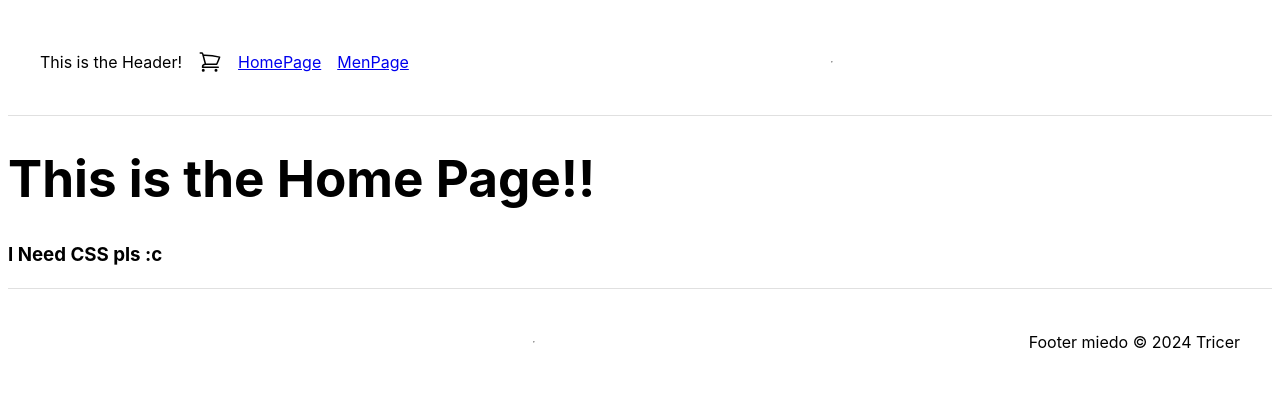
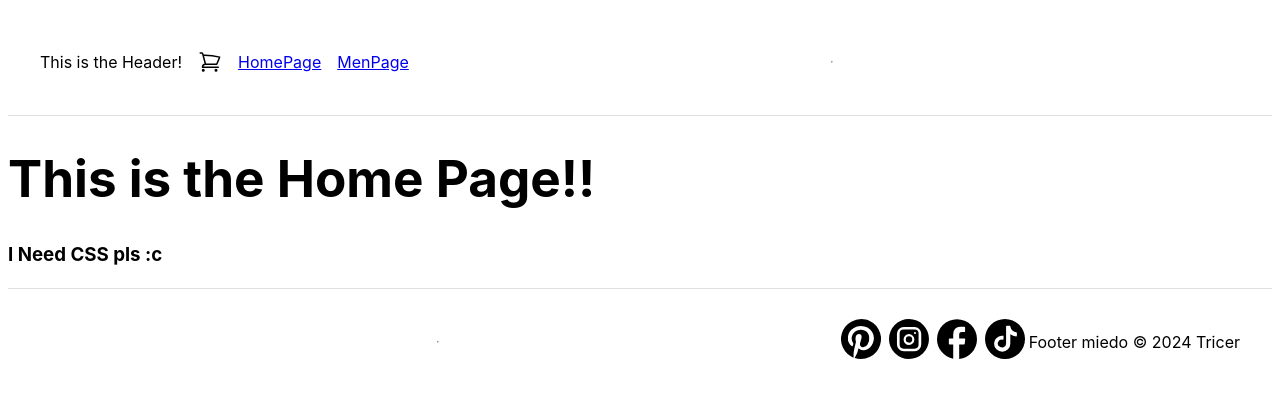
Before and after one commit to JGeanca/Tricer, a React (Vite) app in the folder projects/project-01/: page / in a window 1280 px wide. Shown: the top 398 px of the page. Built offline with nearby package versions, Linux system fonts and the light colour scheme.

Commit message:
Adding social media Icons

```diff
--- a/projects/project-01/src/assets/Icons.jsx
+++ b/projects/project-01/src/assets/Icons.jsx
@@ -1,8 +1,51 @@
+// Resources:
+// - https://icon-sets.iconify.design/
+// - https://heroicons.com/
+
+
 export function CartIcon() {
   return (
-    <svg xmlns="http://www.w3.org/2000/svg" width='24' height='24' fill="none" viewBox="0 0 24 24" strokeWidth={1.5} stroke="currentColor" className="size-6">
+    <svg xmlns="http://www.w3.org/2000/svg" width={24} height={24} fill="none" viewBox="0 0 24 24" strokeWidth={1.5} stroke="currentColor" className="size-6">
       <path strokeLinecap="round" strokeLinejoin="round" d="M2.25 3h1.386c.51 0 .955.343 1.087.835l.383 1.437M7.5 14.25a3 3 0 0 0-3 3h15.75m-12.75-3h11.218c1.121-2.3 2.1-4.684 2.924-7.138a60.114 60.114 0 0 0-16.536-1.84M7.5 14.25 5.106 5.272M6 20.25a.75.75 0 1 1-1.5 0 .75.75 0 0 1 1.5 0Zm12.75 0a.75.75 0 1 1-1.5 0 .75.75 0 0 1 1.5 0Z" />
     </svg>
 
   )
 }
+
+export function InstagramIcon() {
+  return (
+    <svg xmlns="http://www.w3.org/2000/svg" width={48} height={48} viewBox="0 0 24 24">
+      <path fill="black" d="M13.61 12.243a1.6 1.6 0 1 1-1.56-1.63a1.62 1.62 0 0 1 1.56 1.63"></path>
+      <path fill="black" d="M14.763 7.233H9.338a2.024 2.024 0 0 0-2.024 2.024v5.547a2.024 2.024 0 0 0 2.024 2.024h5.425a2.024 2.024 0 0 0 2.024-2.024V9.267a2.026 2.026 0 0 0-2.024-2.034m-2.713 7.723a2.703 2.703 0 1 1 2.642-2.703a2.67 2.67 0 0 1-2.642 2.703m2.936-5.405a.496.496 0 0 1-.496-.506a.506.506 0 1 1 1.012 0a.496.496 0 0 1-.557.506z"></path>
+      <path fill="black" d="M12.05 2a10 10 0 1 0-.1 20a10 10 0 0 0 .1-20m6.073 12.702a3.39 3.39 0 0 1-3.41 3.411H9.389a3.39 3.39 0 0 1-3.411-3.41V9.378a3.39 3.39 0 0 1 3.41-3.411h5.325a3.39 3.39 0 0 1 3.41 3.41z"></path>
+    </svg>
+  )
+}
+
+export function FacebookIcon() {
+  return (
+    <svg xmlns="http://www.w3.org/2000/svg" width={48} height={48} viewBox="0 0 24 24">
+      <path fill="black" d="M22 12.08a10 10 0 0 1-8.91 9.893V14.8h2.35a.423.423 0 0 0 .422-.37l.254-2.202a.402.402 0 0 0-.402-.465H13.09v-1.8c0-.836.233-1.407 1.428-1.407h1.112a.423.423 0 0 0 .412-.424V6.238a.423.423 0 0 0-.423-.413H13.82a3.482 3.482 0 0 0-3.714 3.81v2.116H8.339a.413.413 0 0 0-.413.424v2.2a.413.413 0 0 0 .413.413h1.767v7.037A10 10 0 0 1 2 12.08a10 10 0 1 1 20 0"></path>
+    </svg>
+  )
+}
+
+export function XIcon() {
+  return (
+    <svg xmlns="http://www.w3.org/2000/svg" width={44} height={44} viewBox="0 0 24 24">
+      <path fill="black" d="M8 2H1l8.26 11.015L1.45 22H4.1l6.388-7.349L16 22h7l-8.608-11.478L21.8 2h-2.65l-5.986 6.886zm9 18L5 4h2l12 16z"></path>
+    </svg>
+  )
+}
+
+export function TiktokIcon() {
+  return (
+    <svg xmlns="http://www.w3.org/2000/svg" width={48} height={48} viewBox="0 0 24 24"><path fill="black" d="M12 2a10 10 0 1 0 10 10A10.01 10.01 0 0 0 12 2m5.939 7.713v.646a.37.37 0 0 1-.38.37a5.36 5.36 0 0 1-2.903-1.108v4.728a3.94 3.94 0 0 1-1.18 2.81a4 4 0 0 1-2.87 1.17a4.1 4.1 0 0 1-2.862-1.17a3.98 3.98 0 0 1-1.026-3.805c.159-.642.48-1.232.933-1.713a3.58 3.58 0 0 1 2.79-1.313h.82v1.703a.348.348 0 0 1-.39.348a1.918 1.918 0 0 0-1.23 3.631c.27.155.572.246.882.267c.24.01.48-.02.708-.092a1.93 1.93 0 0 0 1.313-1.816V5.754a.36.36 0 0 1 .359-.36h1.415a.36.36 0 0 1 .359.34a3.3 3.3 0 0 0 1.282 2.245a3.25 3.25 0 0 0 1.641.636a.37.37 0 0 1 .338.35z"></path></svg>
+  )
+}
+
+export function PinterestIcon() {
+  return (
+    <svg xmlns="http://www.w3.org/2000/svg" width={48} height={48} viewBox="0 0 24 24"><path fill="black" d="M21.535 14.938a10.1 10.1 0 0 1-4.973 5.901a10.3 10.3 0 0 1-7.734.718a12.9 12.9 0 0 0 1.93-4.935l.441.341a3.35 3.35 0 0 0 2.888.586a4.85 4.85 0 0 0 1.785-.748a4.8 4.8 0 0 0 1.341-1.384a6.58 6.58 0 0 0 .98-5.49a5.54 5.54 0 0 0-1.617-2.732a5.64 5.64 0 0 0-2.866-1.413a7.22 7.22 0 0 0-5.496.831a5.7 5.7 0 0 0-1.879 1.812a5.6 5.6 0 0 0-.859 2.452a5.1 5.1 0 0 0 .916 3.784a2.7 2.7 0 0 0 1.078.906c.259.128.388-.086.474-.352c.184-.522.324-.789.108-1.215a4.23 4.23 0 0 1-.3-4.1a4.3 4.3 0 0 1 1.352-1.646a4.34 4.34 0 0 1 1.988-.799a4.8 4.8 0 0 1 2.931.427a3.75 3.75 0 0 1 1.484 1.316c.366.563.572 1.213.596 1.881a5.6 5.6 0 0 1-.851 3.667a2.74 2.74 0 0 1-.912.932a2.8 2.8 0 0 1-1.244.41a1.47 1.47 0 0 1-1.279-.475a1.43 1.43 0 0 1-.316-1.315c.205-.842.485-1.673.7-2.526c.093-.347.126-.708.098-1.066a1.28 1.28 0 0 0-.664-1.053a1.32 1.32 0 0 0-1.255-.013c-.306.152-.566.38-.756.663c-.189.282-.3.609-.322.947a3.8 3.8 0 0 0 .14 1.961a.8.8 0 0 1 0 .458c-.377 1.62-.808 3.198-1.077 4.85c-.09.771-.116 1.549-.076 2.324v.5a10.12 10.12 0 0 1-5.339-5.049a9.95 9.95 0 0 1-.471-7.29a10.07 10.07 0 0 1 4.645-5.682a10.26 10.26 0 0 1 7.309-1.068c1.326.342 2.569.947 3.652 1.778a10 10 0 0 1 2.648 3.058a9.9 9.9 0 0 1 .802 7.848"></path></svg>
+  )
+}
--- a/projects/project-01/src/components/Footer.jsx
+++ b/projects/project-01/src/components/Footer.jsx
@@ -1,7 +1,16 @@
+import { InstagramIcon, FacebookIcon, XIcon, TiktokIcon, PinterestIcon } from '../assets/Icons'
+
 export function Footer() {
   return (
     <footer>
       <hr />
+      <div className='icons'>
+        <PinterestIcon />
+        <InstagramIcon />
+        <FacebookIcon />
+        <TiktokIcon />
+      </div>
+
       <p>Footer miedo &copy; 2024 Tricer</p>
     </footer>
   )
```
